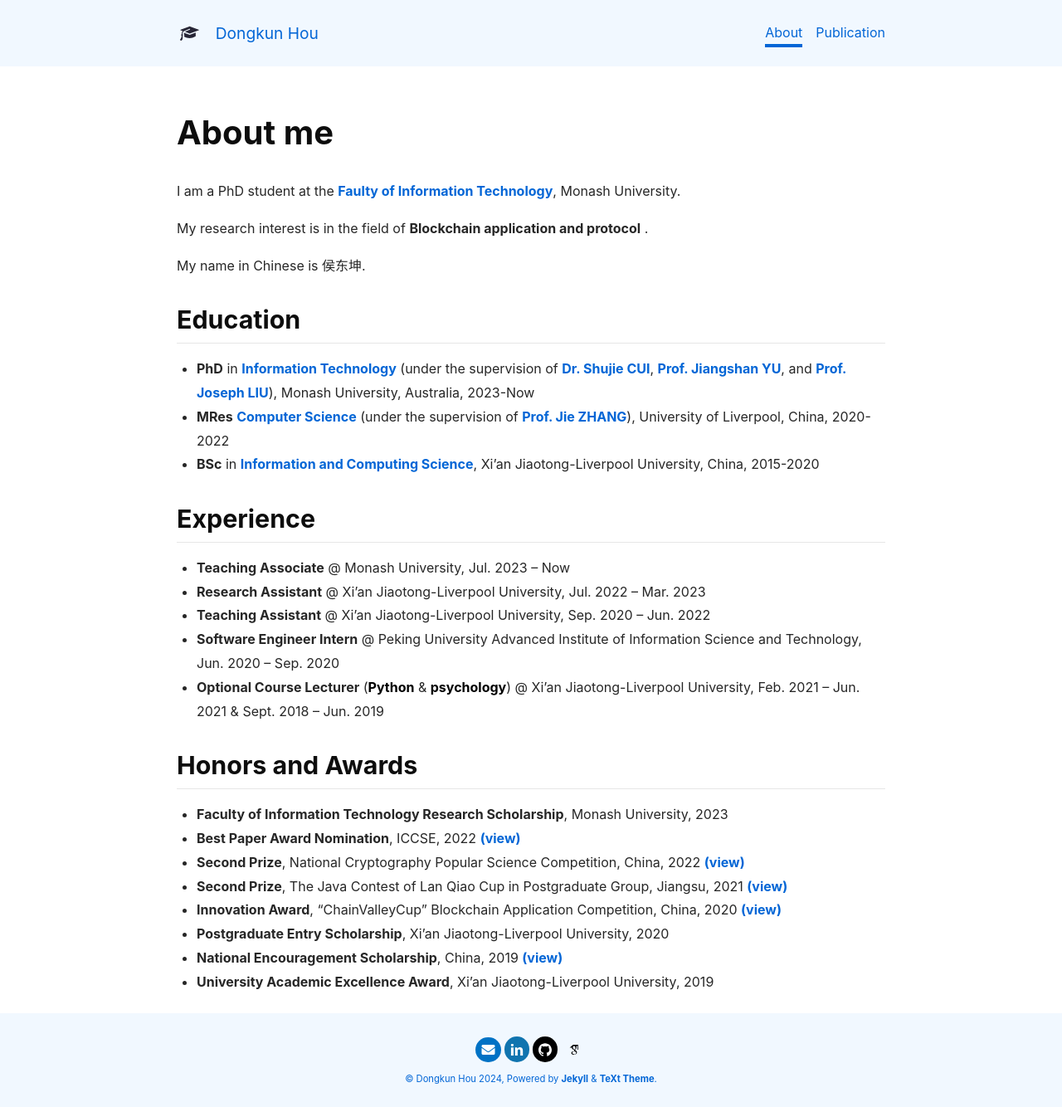
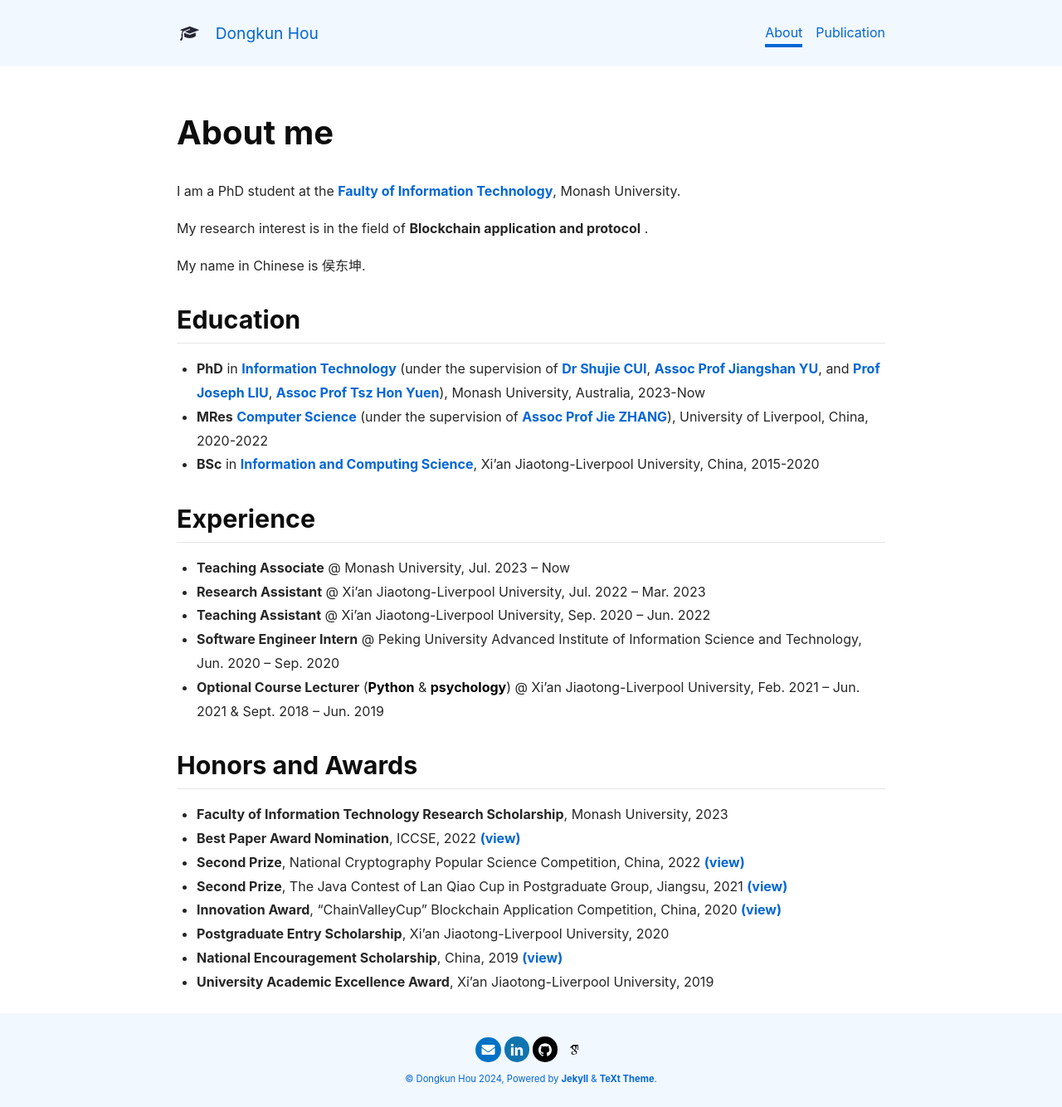
Before and after one commit to Donkequan/Donkequan.github.io, a Jekyll site: the page built from about.md, in a window 1280 px wide. Shown: the whole page at 83% size. Built offline with Jekyll 4.4.1, drawn with Linux system fonts in a browser that asks for light colours; nearby versions of some CDN libraries.

Commit message:
Update about.md

```diff
--- a/about.md
+++ b/about.md
@@ -17,8 +17,8 @@
 
 ## Education
 
-- **PhD** in [Information Technology](https://www.monash.edu/it) (under the supervision of [Dr. Shujie CUI](https://shujiecui.github.io/), [Prof. Jiangshan YU](https://www.jiangshanyu.com/), and [Prof. Joseph LIU](http://users.monash.edu.au/~kailiu/)), Monash University, Australia, 2023-Now
-- **MRes** [Computer Science](https://www.xjtlu.edu.cn/en/study/masters/mres-computer-science) (under the supervision of [Prof. Jie ZHANG](https://www.xjtlu.edu.cn/en/departments/academic-departments/communications-and-networking/staff/jie-zhang01)), University of Liverpool, China, 2020-2022
+- **PhD** in [Information Technology](https://www.monash.edu/it) (under the supervision of [Dr Shujie CUI](https://shujiecui.github.io/), [Assoc Prof Jiangshan YU](https://www.jiangshanyu.com/), and [Prof Joseph LIU](http://users.monash.edu.au/~kailiu/), [Assoc Prof Tsz Hon Yuen](https://thyuen.github.io/)), Monash University, Australia, 2023-Now
+- **MRes** [Computer Science](https://www.xjtlu.edu.cn/en/study/masters/mres-computer-science) (under the supervision of [Assoc Prof Jie ZHANG](https://www.xjtlu.edu.cn/en/departments/academic-departments/communications-and-networking/staff/jie-zhang01)), University of Liverpool, China, 2020-2022
 - **BSc** in [Information and Computing Science](https://www.xjtlu.edu.cn/en/study/undergraduate/information-and-computing-science), Xi'an Jiaotong-Liverpool University, China, 2015-2020
 
 ## Experience
```
